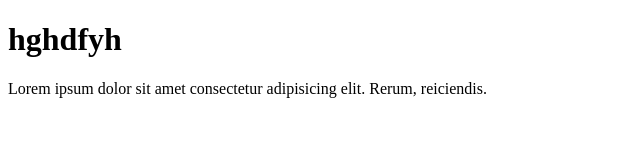
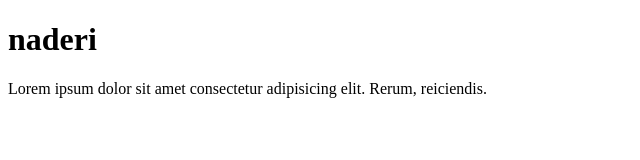
Before and after one commit to TheSoran/first-project-1, a plain HTML site: page index.html in a window 1280 px wide. Shown: the full height of the page, 0-640 px from the left. Drawn offline with Linux system fonts and the light colour scheme.

Commit message:
for reponsibility
in this project perform the header file

```diff
--- a/index.html
+++ b/index.html
@@ -10,7 +10,7 @@
 
 <body>
 
-    <h1>hghdfyh</h1>
+    <h1>naderi</h1>
     <p>Lorem ipsum dolor sit amet consectetur adipisicing elit. Rerum, reiciendis.</p>
 
 <script src="javascript.js"></script>
```
